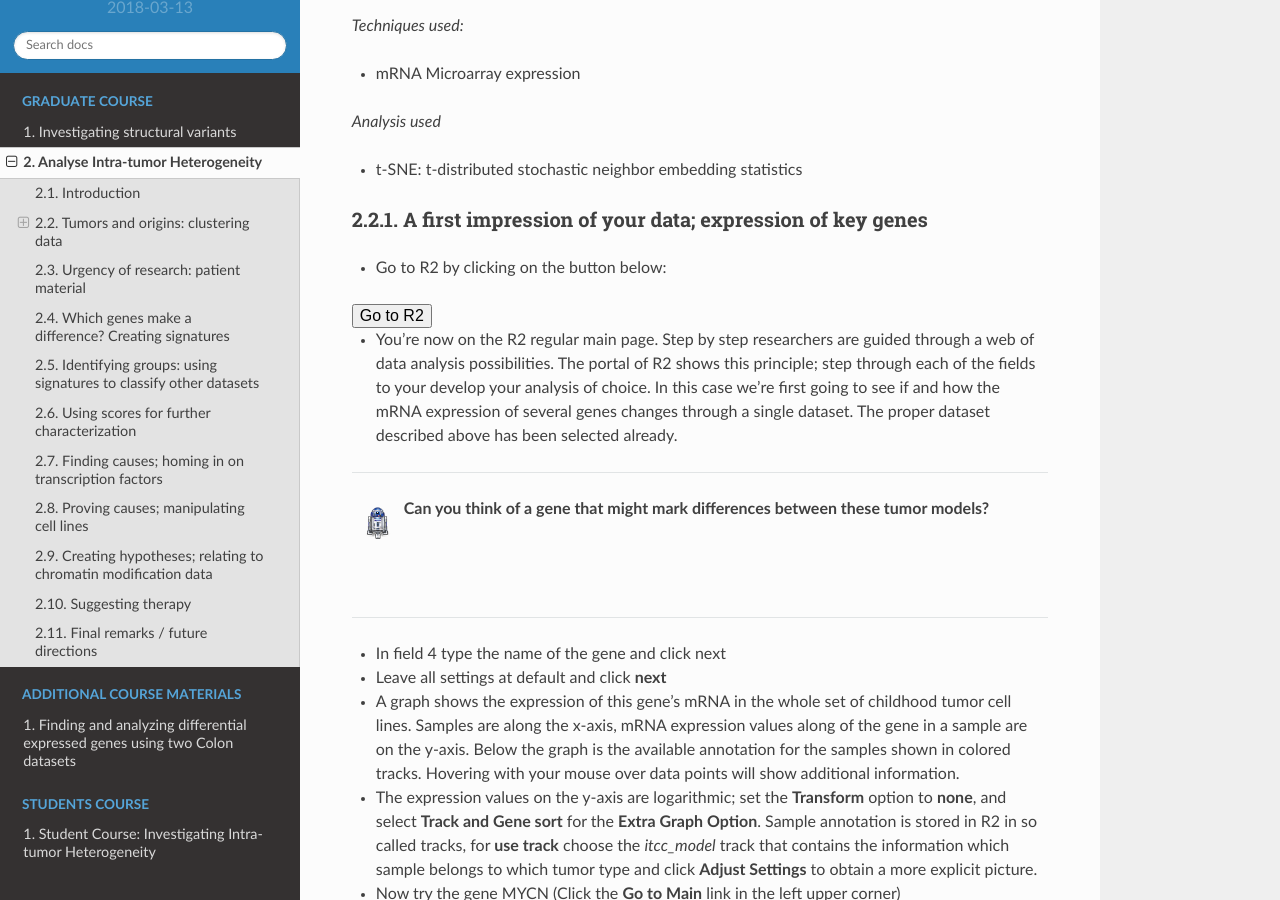
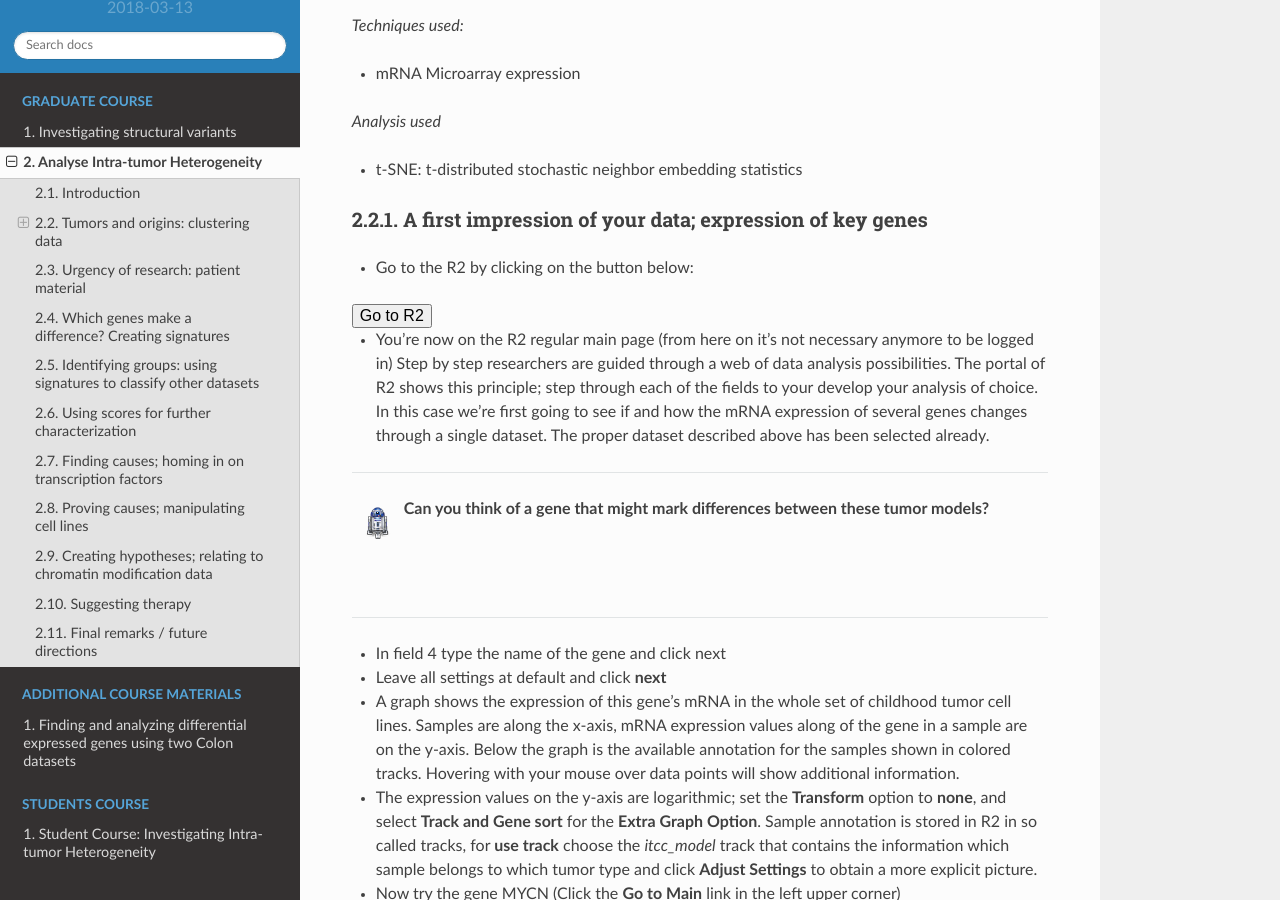
Before and after one commit to antronerds/r2-training-courses, a Sphinx documentation site: the page built from docs/Investigating_Tumor_Heterogeneity.md, in a window 1280 px wide and 900 px high, scrolled down 1002 px. Built offline with Sphinx 7.4.7 and the Read the Docs theme 2.0.0, drawn with Linux system fonts in a browser that asks for light colours.

Commit message:
Minor text changes

```diff
--- a/docs/Investigating_Tumor_Heterogeneity.md
+++ b/docs/Investigating_Tumor_Heterogeneity.md
@@ -32,7 +32,7 @@ For a start we'll investigate established childhood tumor cell lines, including
 
 ##### A first impression of your data; expression of key genes
 
-* Go to R2 by clicking on the button below:
+* Go to the R2 by clicking on the button below:
 
 
 <form name="itcc_68_cell_lines" action="https://hgserver1.amc.nl/cgi-bin/r2/main.cgi" enctype="multipart/form-data" target="R2" method="post">
@@ -41,7 +41,7 @@ For a start we'll investigate established childhood tumor cell lines, including
 </form>
 
 
-* You're now on the R2 regular main page. Step by step researchers are guided through a web of data analysis possibilities. The portal of R2 shows this principle; step through each of the fields to your develop your analysis of choice. In this case we're first going to see if and how the mRNA expression of several genes changes through a single dataset. The proper dataset described above has been selected already.
+* You're now on the R2 regular main page (from here on it's not necessary anymore to be logged in) Step by step researchers are guided through a web of data analysis possibilities. The portal of R2 shows this principle; step through each of the fields to your develop your analysis of choice. In this case we're first going to see if and how the mRNA expression of several genes changes through a single dataset. The proper dataset described above has been selected already.
 
 ---------
   ![](_static/images/R2d2_logo.png)**Can you think of a gene that might mark differences between these tumor models?**
```
